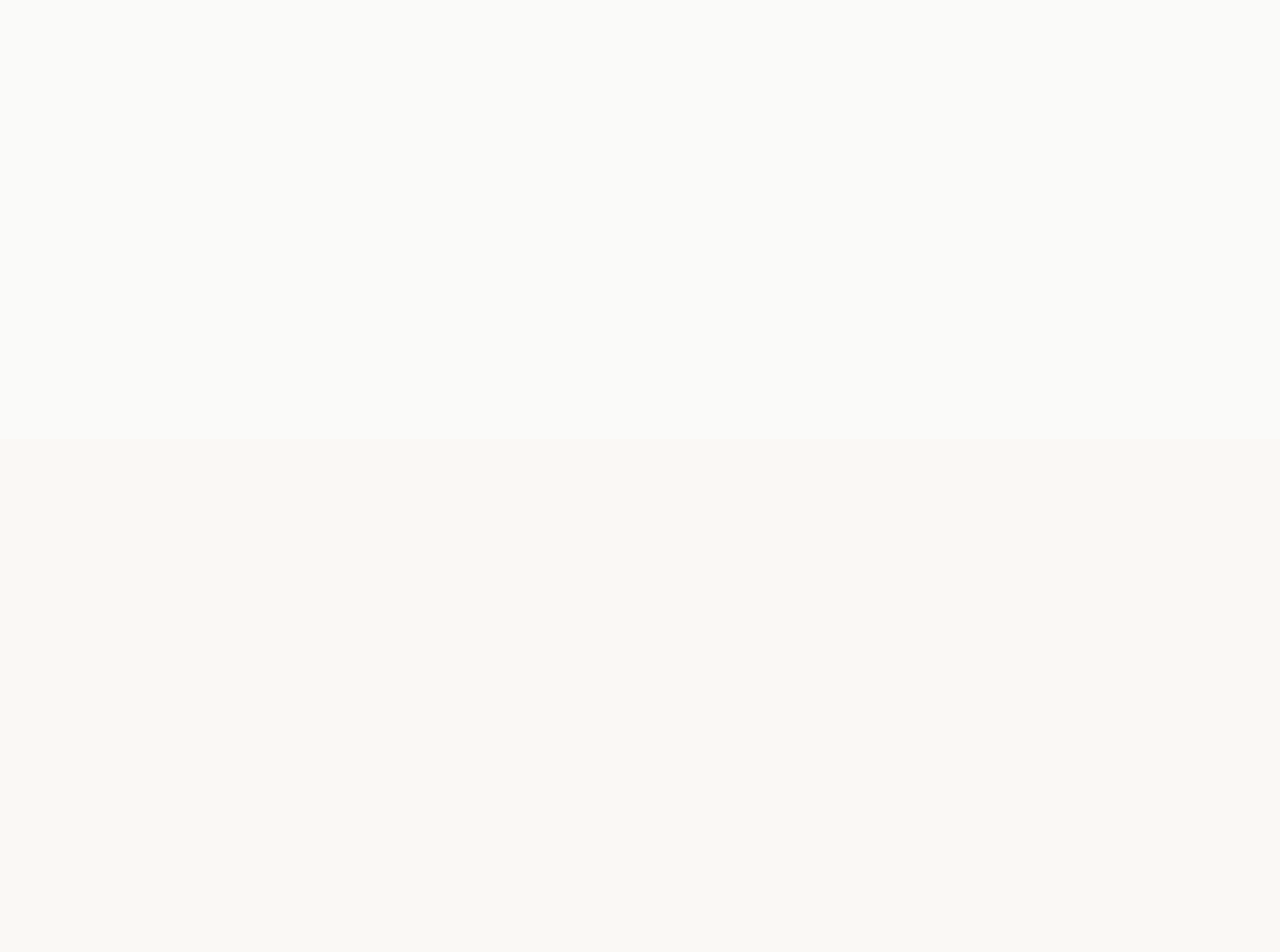
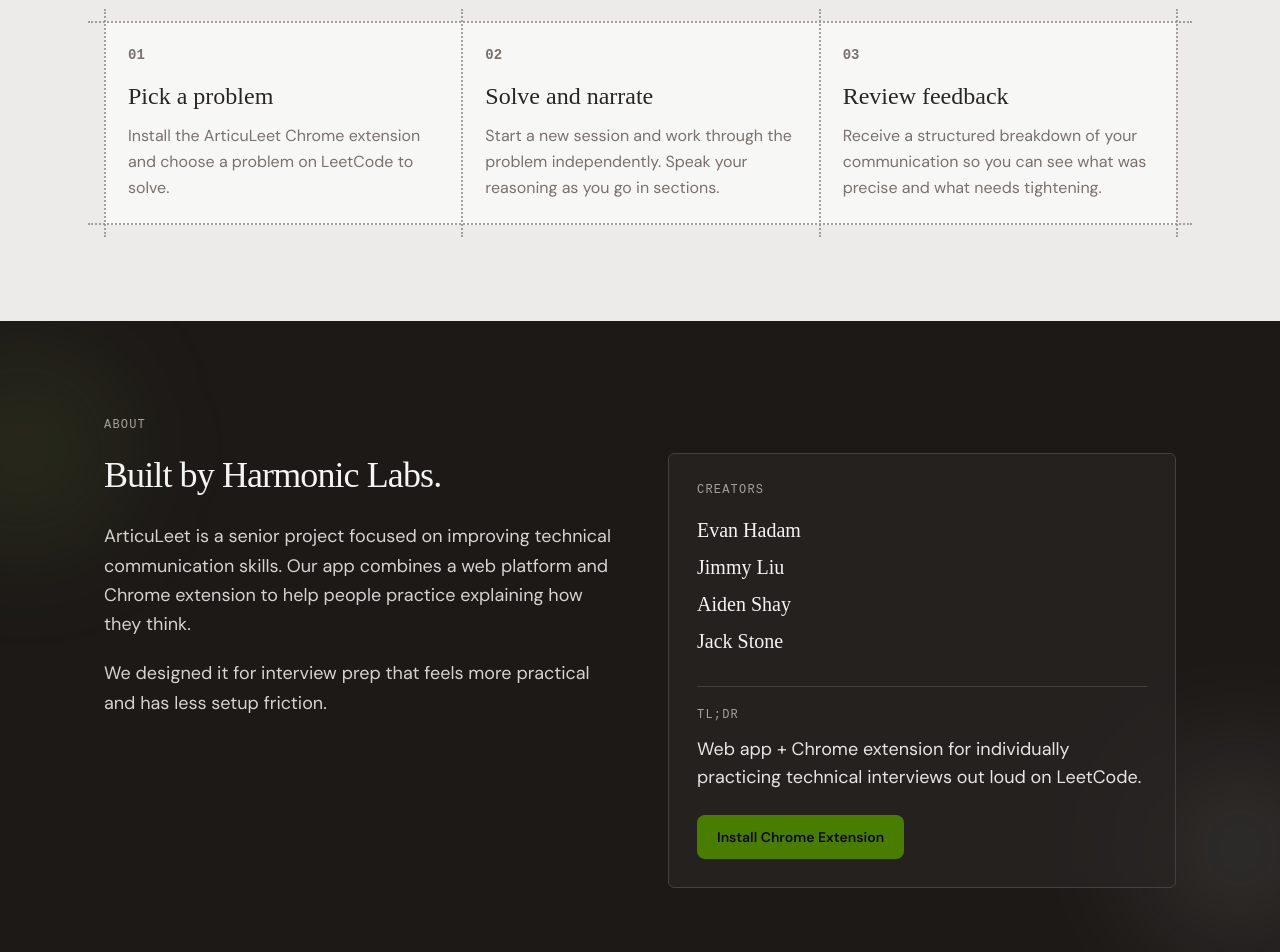
Before and after one commit to ScrappieG/Harmonic-lab, a React (Vite) app in the folder frontend/: page / in a window 1280 px wide. Shown: the part 1554-2506 px from the top of the page. Before the commit the page ends 1993 px from the top, so only its background shows below. Built offline with nearby package versions, Linux system fonts and the light colour scheme; a web font is replaced by a local one.

Commit message:
add workflow and about section. Other tweaks

```diff
--- /dev/null
+++ b/frontend/src/components/AboutSection.tsx
@@ -0,0 +1,57 @@
+import { Button } from './ui/button'
+
+const creators = ['Evan Hadam', 'Jimmy Liu', 'Aiden Shay', 'Jack Stone']
+
+function AboutSection() {
+  return (
+    <section id="about" className="relative overflow-hidden bg-stone-900 py-20 text-stone-100 md:py-24">
+      <div className="pointer-events-none absolute -left-16 top-10 h-44 w-44 rounded-full bg-lime-300/10 blur-3xl" />
+      <div className="pointer-events-none absolute -right-16 bottom-8 h-52 w-52 rounded-full bg-stone-100/10 blur-3xl" />
+
+      <div className="layout-shell relative">
+        <p className="brand-mono text-xs uppercase tracking-widest text-stone-400">About</p>
+
+        <div className="mt-5 grid gap-10 lg:grid-cols-2 lg:gap-14">
+          <div>
+            <h2 className="brand-serif text-4xl leading-tight tracking-tight sm:text-3xl lg:text-4xl">
+              Built by Harmonic Labs.
+            </h2>
+            <p className="mt-6 max-w-xl text-base leading-relaxed text-stone-300 sm:text-lg">
+              ArticuLeet is a senior project focused on improving technical communication skills. Our
+              app combines a web platform and Chrome extension to help people practice explaining how they think.
+            </p>
+            <p className="mt-5 max-w-xl text-base leading-relaxed text-stone-300 sm:text-lg">
+              We designed it for interview prep that feels more practical and has less setup friction.
+            </p>
+          </div>
+
+          <div className="rounded-sm border border-stone-700 bg-stone-800/70 p-6 backdrop-blur-sm md:p-7">
+            <p className="brand-mono text-xs uppercase tracking-widest text-stone-400">Creators</p>
+            <ul className="mt-5 space-y-3">
+              {creators.map((creator) => (
+                <li key={creator} className="brand-serif text-lg leading-tight text-stone-100 sm:text-xl">
+                  {creator}
+                </li>
+              ))}
+            </ul>
+
+            <div className="mt-8 border-t border-stone-700 pt-5">
+              <p className="brand-mono text-xs uppercase tracking-widest text-stone-400">TL;DR</p>
+              <p className="mt-3 text-base text-stone-200 sm:text-lg">Web app + Chrome extension for individually practicing technical interviews out loud on LeetCode.</p>
+            </div>
+
+            <div className="mt-6">
+              <Button asChild className="h-11 rounded-md bg-lime-700 px-5 text-sm font-semibold text-stone-950 hover:bg-lime-600">
+                <a href="#" aria-label="Install Chrome extension">
+                  Install Chrome Extension
+                </a>
+              </Button>
+            </div>
+          </div>
+        </div>
+      </div>
+    </section>
+  )
+}
+
+export default AboutSection
--- a/frontend/src/components/ApproachSection.tsx
+++ b/frontend/src/components/ApproachSection.tsx
@@ -15,8 +15,8 @@
 
 function ApproachSection() {
   return (
-    <section id="approach" className="py-20 md:py-24">
-      <div className="grid gap-12 lg:grid-cols-2 lg:gap-16">
+    <section id="approach" className="bg-stone-100 py-20 md:py-24">
+      <div className="layout-shell grid gap-12 lg:grid-cols-2 lg:gap-16">
         <div>
           <p className="brand-mono text-xs uppercase tracking-widest text-stone-400">Approach</p>
           <h2 className="brand-serif mt-5 max-w-md text-3xl leading-none tracking-tight text-stone-900 sm:text-6xl lg:text-5xl">
@@ -39,8 +39,8 @@
           <div className="mt-10 grid overflow-hidden rounded-lg border border-stone-300 bg-stone-100 shadow-sm md:grid-cols-3">
             {approachCards.map((card, index) => (
               <div key={card.title} className={index > 0 ? 'border-t border-stone-300 p-5 md:border-l md:border-t-0' : 'p-5'}>
-                <p className="brand-mono text-sm font-semibold uppercase tracking-wide text-lime-800">{card.title}</p>
-                <p className="mt-3 text-lg leading-snug text-stone-800 lg:text-xl">{card.value}</p>
+                <p className="brand-mono text-sm uppercase tracking-wide text-lime-800/60">{card.title}</p>
+                <p className="mt-3 text-md leading-snug text-stone-800 lg:text-lg">{card.value}</p>
               </div>
             ))}
           </div>
--- a/frontend/src/components/HeroSection.tsx
+++ b/frontend/src/components/HeroSection.tsx
@@ -48,12 +48,6 @@
             <Button className="h-11 rounded-md bg-lime-900 px-5 text-sm font-semibold text-white hover:bg-lime-950">
               Start practicing
               <ArrowRight className="size-4" />
-            </Button>
-            <Button
-              variant="outline"
-              className="h-11 rounded-md border-stone-300 bg-transparent px-5 text-sm text-stone-800 hover:bg-stone-100"
-            >
-              See how it works
             </Button>
           </div>
 
--- /dev/null
+++ b/frontend/src/components/WorkflowSection.tsx
@@ -0,0 +1,55 @@
+const workflowSteps = [
+  {
+    step: '01',
+    title: 'Pick a problem',
+    description:
+      'Install the ArticuLeet Chrome extension and choose a problem on LeetCode to solve.',
+  },
+  {
+    step: '02',
+    title: 'Solve and narrate',
+    description:
+      'Start a new session and work through the problem independently. Speak your reasoning as you go in sections.',
+  },
+  {
+    step: '03',
+    title: 'Review feedback',
+    description:
+      'Receive a structured breakdown of your communication so you can see what was precise and what needs tightening.',
+  },
+]
+
+function WorkflowSection() {
+  return (
+    <section id="how-it-works" className="bg-stone-200/70 py-20 md:py-24">
+      <div className="layout-shell">
+        <p className="brand-mono text-xs uppercase tracking-widest text-stone-400">Workflow</p>
+
+        <h2 className="brand-serif mt-5 max-w-xl text-3xl leading-none tracking-tight text-stone-900 sm:text-6xl lg:text-5xl">
+          Three simple steps:
+        </h2>
+
+        <div className="workflow-grid-shell mt-12">
+          <span aria-hidden className="workflow-grid-line workflow-grid-line-top" />
+          <span aria-hidden className="workflow-grid-line workflow-grid-line-bottom" />
+          <span aria-hidden className="workflow-grid-line workflow-grid-line-v0" />
+          <span aria-hidden className="workflow-grid-line workflow-grid-line-v1" />
+          <span aria-hidden className="workflow-grid-line workflow-grid-line-v2" />
+          <span aria-hidden className="workflow-grid-line workflow-grid-line-v3" />
+
+          <div className="workflow-grid">
+            {workflowSteps.map((item) => (
+              <article key={item.step} className="workflow-grid-cell">
+                <p className="brand-mono text-sm font-semibold text-stone-500">{item.step}</p>
+              <h3 className="brand-serif mt-4 text-2xl leading-tight text-stone-800">{item.title}</h3>
+              <p className="mt-3 text-base leading-relaxed text-stone-500">{item.description}</p>
+              </article>
+            ))}
+          </div>
+        </div>
+      </div>
+    </section>
+  )
+}
+
+export default WorkflowSection
--- a/frontend/src/index.css
+++ b/frontend/src/index.css
@@ -137,4 +137,66 @@
   .brand-mono {
     font-family: "Chivo Mono", monospace;
   }
+
+  .workflow-grid-shell {
+    @apply relative;
+  }
+
+  .workflow-grid {
+    @apply grid bg-stone-50/80 md:grid-cols-3;
+  }
+
+  .workflow-grid-cell {
+    @apply p-5 md:p-6;
+  }
+
+  .workflow-grid-line {
+    @apply pointer-events-none absolute hidden md:block;
+    border-color: rgba(142, 140, 138, 0.8);
+    border-style: dotted;
+    border-width: 1;
+  }
+
+  .workflow-grid-line-top {
+    left: -1rem;
+    right: -1rem;
+    top: 0;
+    border-top-width: 2px;
+  }
+
+  .workflow-grid-line-bottom {
+    bottom: 0;
+    left: -1rem;
+    right: -1rem;
+    border-top-width: 2px;
+  }
+
+  .workflow-grid-line-v0 {
+    bottom: -0.75rem;
+    left: 0;
+    top: -0.75rem;
+    border-left-width: 2px;
+  }
+
+  .workflow-grid-line-v1 {
+    bottom: -0.75rem;
+    left: 33.333%;
+    top: -0.75rem;
+    border-left-width: 2px;
+  }
+
+  .workflow-grid-line-v2 {
+    bottom: -0.75rem;
+    left: 66.666%;
+    top: -0.75rem;
+    border-left-width: 2px;
+  }
+
+  .workflow-grid-line-v3 {
+    bottom: -0.75rem;
+    left: 100%;
+    top: -0.75rem;
+    border-left-width: 2px;
+  }
+
 }
--- a/frontend/src/pages/Home.tsx
+++ b/frontend/src/pages/Home.tsx
@@ -1,6 +1,8 @@
+import AboutSection from '../components/AboutSection'
 import ApproachSection from '../components/ApproachSection'
 import HeroSection from '../components/HeroSection'
 import Navbar from '../components/Navbar'
+import WorkflowSection from '../components/WorkflowSection'
 
 function Home() {
   return (
@@ -8,10 +10,11 @@
       <Navbar />
       <main className="layout-shell">
         <HeroSection />
-        <ApproachSection />
-        <section id="how-it-works" className="h-80" />
-        <section id="about" className="h-80" />
       </main>
+
+      <ApproachSection />
+      <WorkflowSection />
+      <AboutSection />
     </div>
   )
 }
```
